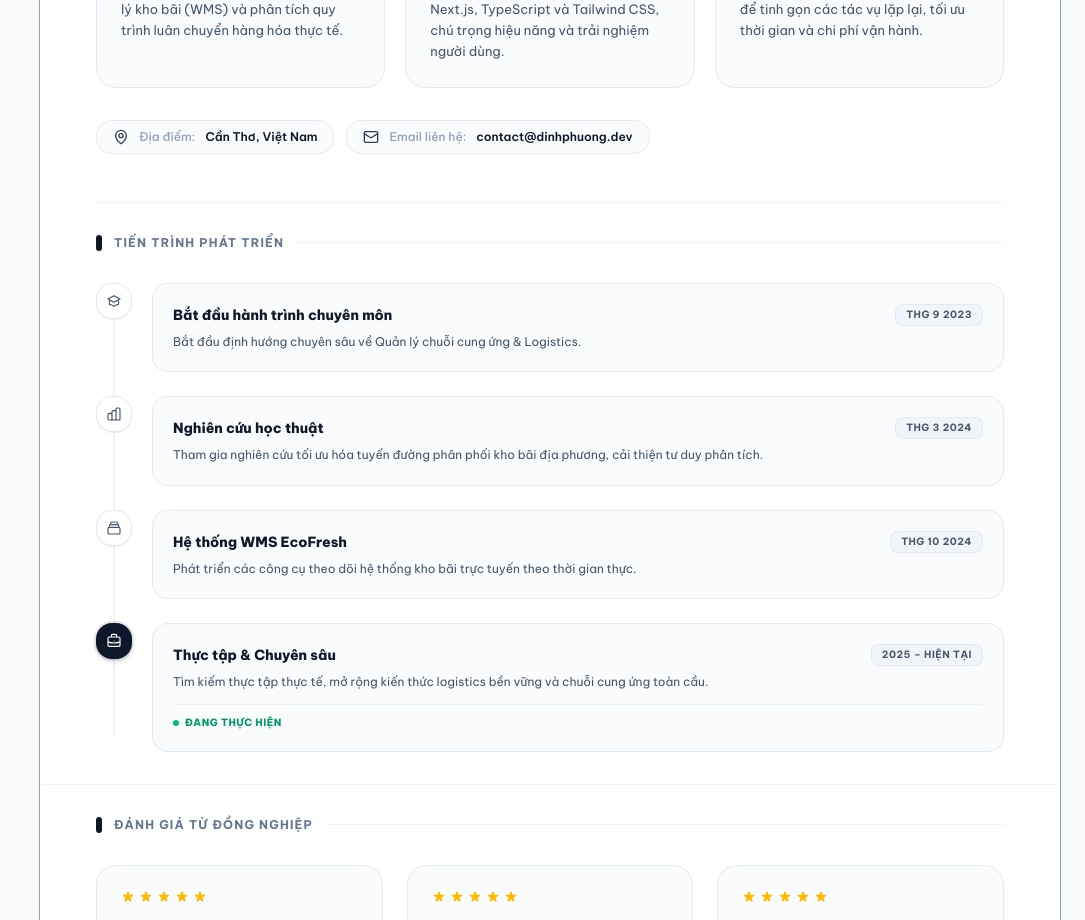
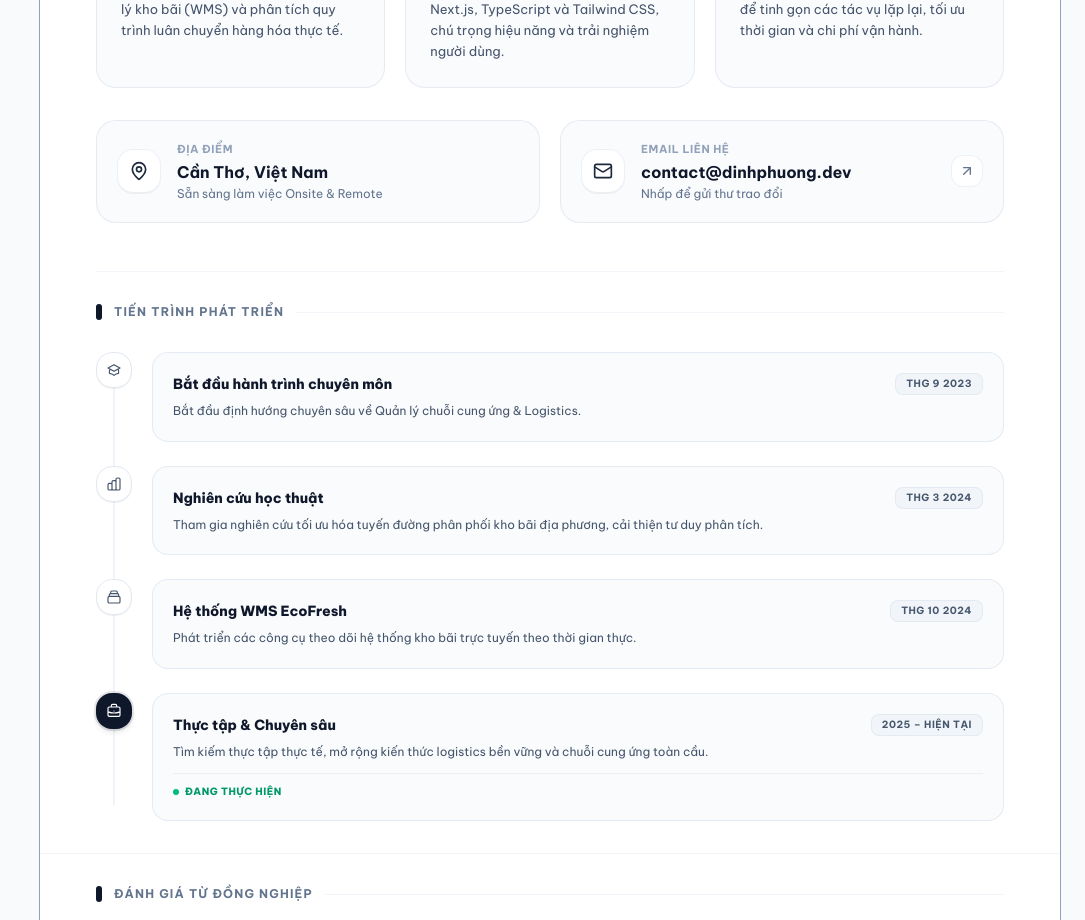
Before and after one commit to dinhphuong25/portfolio1, a Next.js app: page / in a window 1280 px wide. Shown: the part 920-1840 px from the top of the page, without its empty margins (195-1280 px from the left). Built offline with nearby package versions, Linux system fonts and the light colour scheme.

Commit message:
feat(about): redesign location and email as 2-column minimal cards

```diff
--- a/src/components/AboutSection.tsx
+++ b/src/components/AboutSection.tsx
@@ -3,7 +3,7 @@
 import React from "react";
 import TimelineSection from "./TimelineSection";
 import { useLanguage } from "@/context/LanguageContext";
-import { Box, Code, Cpu, MapPin, Mail } from "lucide-react";
+import { Box, Code, Cpu, MapPin, Mail, ArrowUpRight } from "lucide-react";
 import Reveal from "./Reveal";
 
 export default function AboutSection() {
@@ -44,16 +44,19 @@ export default function AboutSection() {
         },
     ];
 
-    const quickInfo = [
+    const contactCards = [
         {
-            icon: <MapPin className="w-4 h-4 text-slate-700 dark:text-slate-300" />,
+            icon: <MapPin className="w-5 h-5 text-slate-800 dark:text-slate-200" />,
             label: isVi ? "Địa điểm" : "Location",
             value: isVi ? "Cần Thơ, Việt Nam" : "Can Tho, Vietnam",
+            subtext: isVi ? "Sẵn sàng làm việc Onsite & Remote" : "Available for Onsite & Remote",
+            href: undefined,
         },
         {
-            icon: <Mail className="w-4 h-4 text-slate-700 dark:text-slate-300" />,
+            icon: <Mail className="w-5 h-5 text-slate-800 dark:text-slate-200" />,
             label: isVi ? "Email liên hệ" : "Contact Email",
             value: "contact@dinhphuong.dev",
+            subtext: isVi ? "Nhấp để gửi thư trao đổi" : "Click to send an email",
             href: "mailto:contact@dinhphuong.dev",
         },
     ];
@@ -124,28 +127,55 @@ export default function AboutSection() {
                 </div>
             </Reveal>
 
-            {/* Minimal Quick Info Chips */}
+            {/* 2 Clean Minimal Contact & Location Cards */}
             <Reveal direction="up" delay={150}>
-                <div className="flex flex-wrap items-center gap-3 mb-12">
-                    {quickInfo.map((info, idx) => (
-                        <div
-                            key={idx}
-                            className="inline-flex items-center gap-2.5 px-4 py-2 rounded-xl bg-slate-50/70 dark:bg-slate-850/60 border border-slate-200/80 dark:border-slate-800 text-xs"
-                        >
-                            <span className="text-slate-500 dark:text-slate-400">{info.icon}</span>
-                            <span className="text-slate-400 dark:text-slate-500 font-medium">{info.label}:</span>
-                            {info.href ? (
+                <div className="grid grid-cols-1 sm:grid-cols-2 gap-4 sm:gap-5 mb-12">
+                    {contactCards.map((card, idx) => {
+                        const content = (
+                            <div className="flex items-center gap-4">
+                                <div className="w-11 h-11 rounded-xl bg-white dark:bg-slate-800 border border-slate-200/60 dark:border-slate-700/60 flex items-center justify-center shadow-2xs shrink-0 group-hover:scale-105 transition-transform">
+                                    {card.icon}
+                                </div>
+                                <div className="min-w-0 flex-1">
+                                    <div className="text-[11px] font-bold text-slate-400 dark:text-slate-500 uppercase tracking-wider mb-0.5">
+                                        {card.label}
+                                    </div>
+                                    <div className="text-sm sm:text-base font-bold text-slate-900 dark:text-white truncate">
+                                        {card.value}
+                                    </div>
+                                    <div className="text-xs text-slate-500 dark:text-slate-400 truncate mt-0.5">
+                                        {card.subtext}
+                                    </div>
+                                </div>
+                                {card.href && (
+                                    <div className="w-8 h-8 rounded-lg bg-white dark:bg-slate-800 border border-slate-200/60 dark:border-slate-700/60 flex items-center justify-center shrink-0 group-hover:bg-slate-900 group-hover:text-white dark:group-hover:bg-white dark:group-hover:text-slate-900 transition-colors">
+                                        <ArrowUpRight className="w-4 h-4 text-slate-500 dark:text-slate-400 group-hover:text-white dark:group-hover:text-slate-900 transition-colors" />
+                                    </div>
+                                )}
+                            </div>
+                        );
+
+                        if (card.href) {
+                            return (
                                 <a
-                                    href={info.href}
-                                    className="font-semibold text-slate-900 dark:text-slate-100 hover:text-blue-600 dark:hover:text-blue-400 transition-colors"
+                                    key={idx}
+                                    href={card.href}
+                                    className="p-4 sm:p-5 rounded-2xl bg-slate-50/70 dark:bg-slate-850/60 border border-slate-200/80 dark:border-slate-800 transition-all hover:border-slate-300 dark:hover:border-slate-700 hover:shadow-xs group block"
                                 >
-                                    {info.value}
+                                    {content}
                                 </a>
-                            ) : (
-                                <span className="font-semibold text-slate-900 dark:text-slate-100">{info.value}</span>
-                            )}
-                        </div>
-                    ))}
+                            );
+                        }
+
+                        return (
+                            <div
+                                key={idx}
+                                className="p-4 sm:p-5 rounded-2xl bg-slate-50/70 dark:bg-slate-850/60 border border-slate-200/80 dark:border-slate-800 transition-all hover:border-slate-300 dark:hover:border-slate-700 group"
+                            >
+                                {content}
+                            </div>
+                        );
+                    })}
                 </div>
             </Reveal>
 
```
